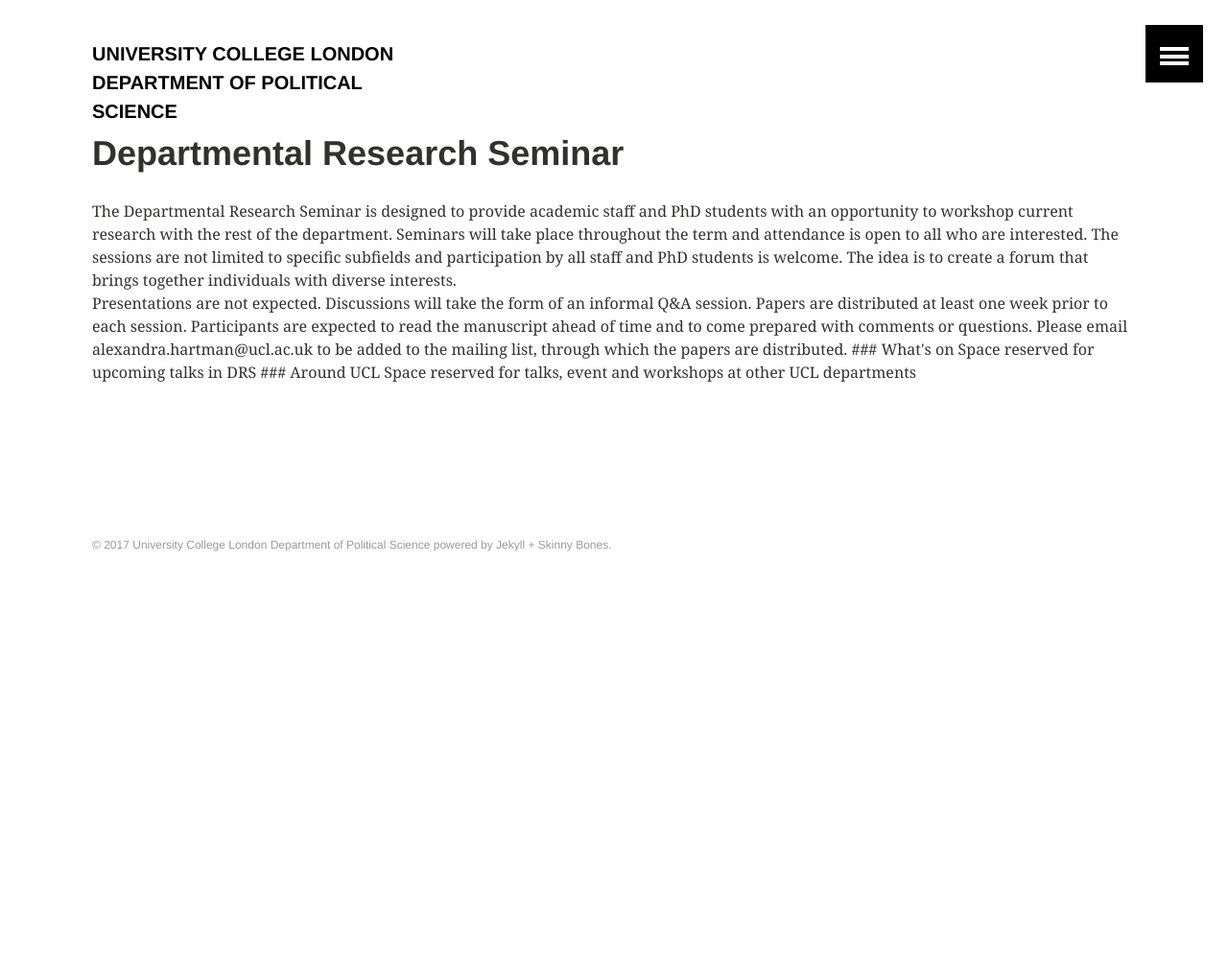
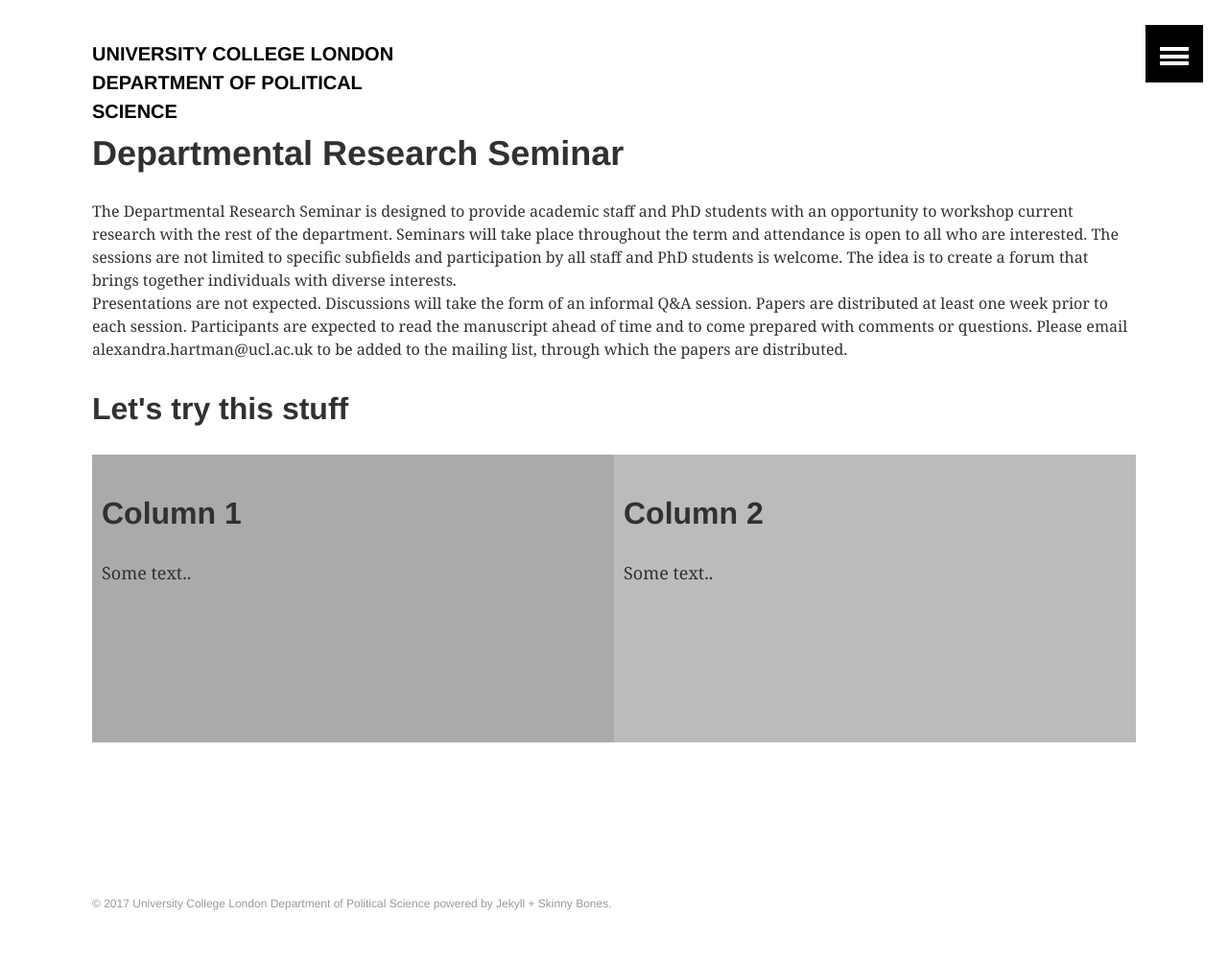
Before and after one commit to phischroeder/drs_page, a Jekyll site: the page built from index.html, in a window 1280 px wide. Shown: the whole page at 96% size. Built offline with Jekyll 4.4.1, drawn with Linux system fonts in a browser that asks for light colours; before the commit the page ends 900 px from its top, so only the background shows below that.

Commit message:
Update index.html

```diff
--- a/index.html
+++ b/index.html
@@ -14,8 +14,47 @@
 <br />
 Presentations are not expected. Discussions will take the form of an informal Q&A session. Papers are distributed at least one week prior to each session. Participants are expected to read the manuscript ahead of time and to come prepared with comments or questions. Please email alexandra.hartman@ucl.ac.uk to be added to the mailing list, through which the papers are distributed.
 
-### What's on
-Space reserved for upcoming talks in DRS
+<html>
+<head>
+<style>
+* {
+    box-sizing: border-box;
+}
 
-### Around UCL
-Space reserved for talks, event and workshops at other UCL departments
+body {
+    margin: 0;
+}
+
+/* Create two equal columns that floats next to each other */
+.column {
+    float: left;
+    width: 50%;
+    padding: 10px;
+    height: 300px; /* Should be removed. Only for demonstration */
+}
+
+/* Clear floats after the columns */
+.row:after {
+    content: "";
+    display: table;
+    clear: both;
+}
+</style>
+</head>
+<body>
+
+<h2>Let's try this stuff</h2>
+
+<div class="row">
+  <div class="column" style="background-color:#aaa;">
+    <h2>Column 1</h2>
+    <p>Some text..</p>
+  </div>
+  <div class="column" style="background-color:#bbb;">
+    <h2>Column 2</h2>
+    <p>Some text..</p>
+  </div>
+</div>
+
+</body>
+</html>
```
